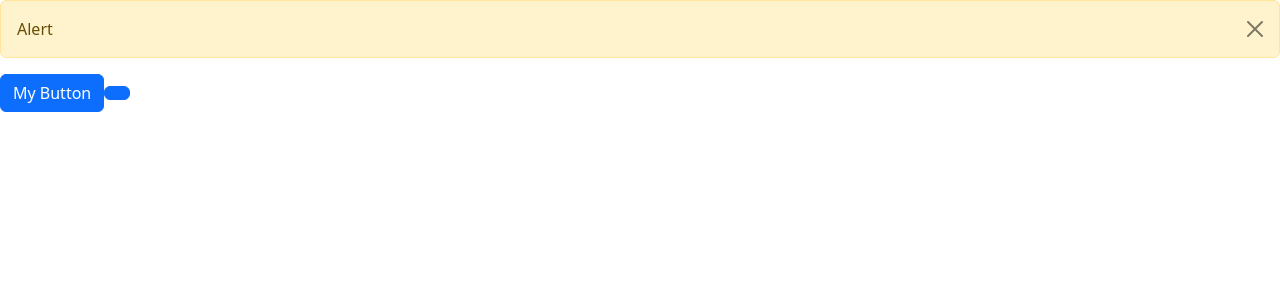
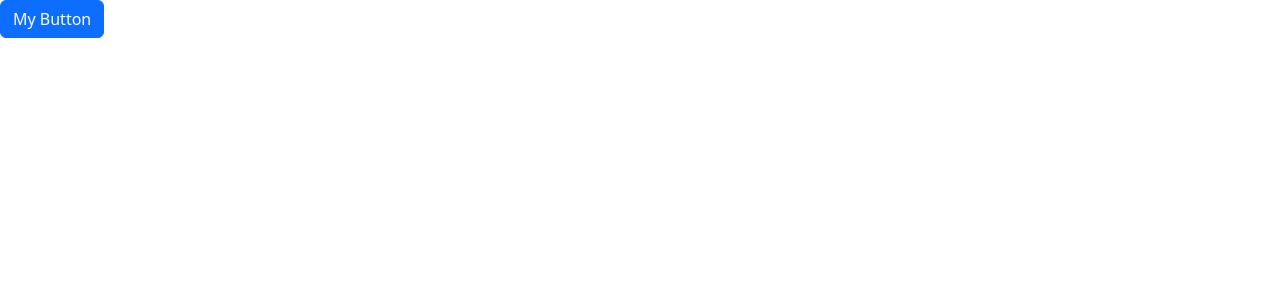
Before and after one commit to meekbronsen/react-app, a React (Vite) app: page / in a window 1280 px wide. Shown: the top 300 px of the page. Built offline with nearby package versions, Linux system fonts and the light colour scheme.

Commit message:
solution alertcomponents exercise.

```diff
--- a/src/App.tsx
+++ b/src/App.tsx
@@ -1,11 +1,13 @@
+import { useState } from 'react';
 import Alert from "./components/exercise/AlertComponent";
 import Button from "./components/exercise/ButtonComponent";
 
 function App() {
+  const [visibility, setVisibility] = useState(false)
   return (
     <div>
-      <Alert></Alert>
-      <Button></Button>
+      { visibility && <Alert onClose={()=>setVisibility(false)}></Alert> }
+      <Button children="My Button" click={() => setVisibility(true)} ></Button>
     </div>
   );
 }
--- a/src/components/exercise/AlertComponent.tsx
+++ b/src/components/exercise/AlertComponent.tsx
@@ -1,16 +1,12 @@
-import {useState} from 'react';
-
-function Alert() {
-
-const [ style, assignStyle] = useState('')
+interface AlertProps{
+  onClose: ()=> void;
+}
+function Alert({onClose}: AlertProps) {
 
   return (
-    <>
-    <div className={`alert alert-warning alert-dismissible ${style}`} >
-       Alert <button  className="btn-close" onClick={() => assignStyle('fade')}></button>
+    <div className="alert alert-warning alert-dismissible" > Alert
+      <button type="button" className="btn-close" onClick={onClose} ></button>
     </div>
-    <button type="button" className='btn btn-primary' onClick={() => assignStyle('show')}> My Button </button>
-    </>
   );
 }
 
--- a/src/components/exercise/ButtonComponent.tsx
+++ b/src/components/exercise/ButtonComponent.tsx
@@ -1,16 +1,14 @@
 import {ReactNode} from 'react'
 
 interface ButtonProps{
-    color?: string; // adding a question mark tells that this property is optional so that app.tsx does not force use to provide an argument
-    // color: 'primary' | 'secondary' | 'danger' | 'success'; // Using union(|), only values listed here are acceptable if neither
+    color?: string;
     children: ReactNode;
-    click: () => void;
+    click: () => void
 }
 
-// setting default property in typescript: color ="primary"
 function Button({color ="primary", children, click}: ButtonProps) {
   return (
-    <button type="button" className={`btn btn-${color}` } onClick={click}> {children} </button>
+    <button type="button" className={`btn btn-${color}`} onClick={click}> {children} </button>
   );
 }
 
```
